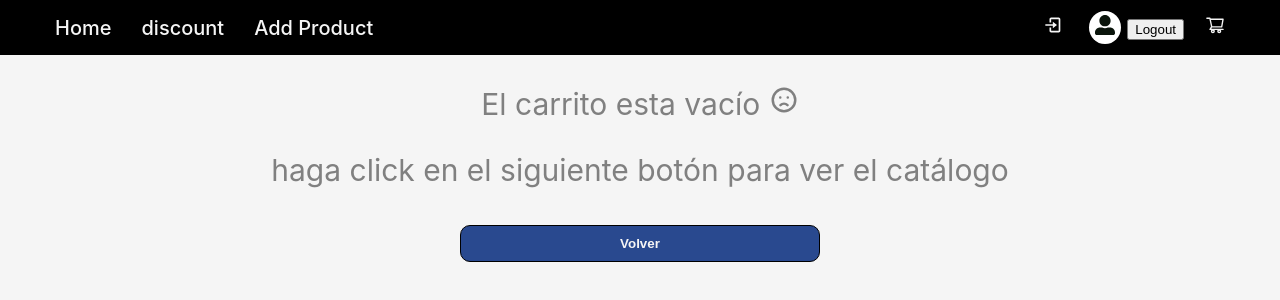
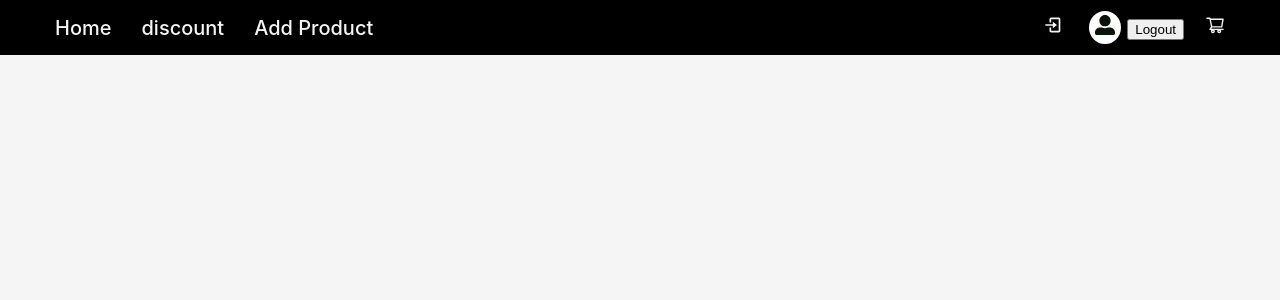
Before and after one commit to djaroldito/e-guitar-REACT, a React (Create React App) app in the folder client/: page /cart in a window 1280 px wide. Shown: the top 300 px of the page. Built offline with nearby package versions, Linux system fonts and the light colour scheme; a web font is replaced by a local one.

Commit message:
Revert "Estilos Carrito"

```diff
--- a/client/src/routes/components/Cart/EmptyCart.jsx
+++ /dev/null
@@ -1,21 +0,0 @@
-import styled from "styled-components";
-import {HiOutlineEmojiSad} from "react-icons/hi"
-import "./Cart.css";
-import { Link } from "react-router-dom";
-
-const EmptyCart = () => {
-    return(
-            <Empty>
-                <p>El carrito esta vacío  <HiOutlineEmojiSad/></p>
-                <p>haga click en el siguiente botón para ver el catálogo</p>
-                <Link to='/home'><button className="Purchasebutton">Volver</button></Link>
-            </Empty>
-        )
-    }
-const Empty = styled.div`
-    text-align: center;
-    color: gray;
-    font-size:30px;
-`
-
-export default EmptyCart;
--- a/client/src/routes/components/cart.js
+++ b/client/src/routes/components/cart.js
@@ -4,7 +4,6 @@ import styled from "styled-components"
 import {delOneFromCart,delAllFromCart, clearCart, getProductToCart } from "../../Redux/productSlice"
 import {AiOutlineDelete} from "react-icons/ai";
 import {BsCart2} from 'react-icons/bs'
-import EmptyCart from './Cart/EmptyCart.jsx';
 import "./Cart/Cart.css";
 
 
@@ -23,7 +22,7 @@ const Cart = () =>{
 
    return(
   <main>
-    {carrito.length >= 1 ? <button onClick={() => dispatch(clearCart())}>Clear Cart</button> :  <EmptyCart/>}
+    {carrito.length >= 1 ? <button onClick={() => dispatch(clearCart())}>Clear Cart</button> : null }
   <div className="ProductCartContainer">
     <br/>
 
```
